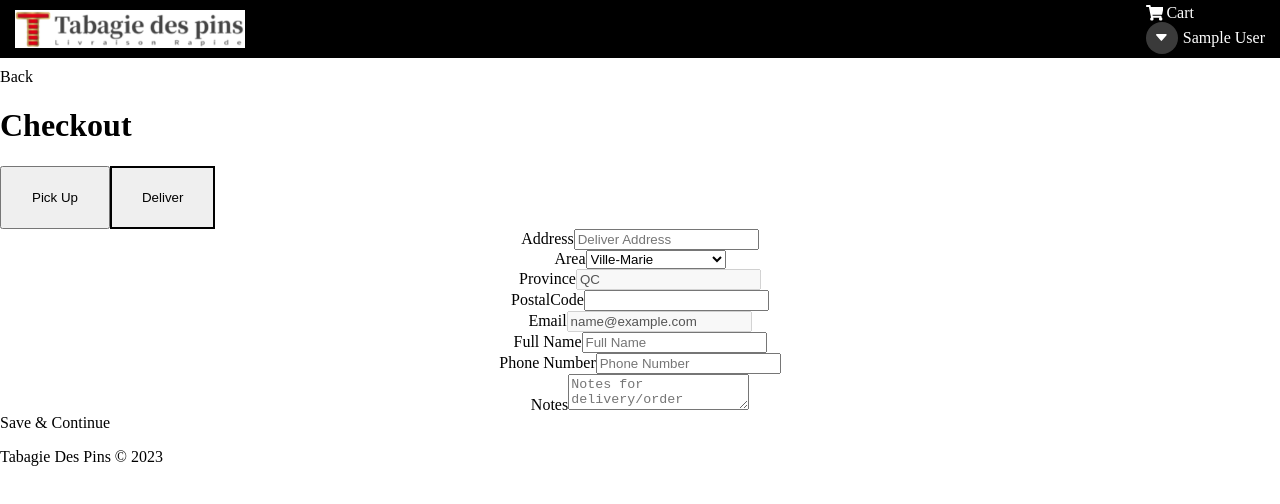
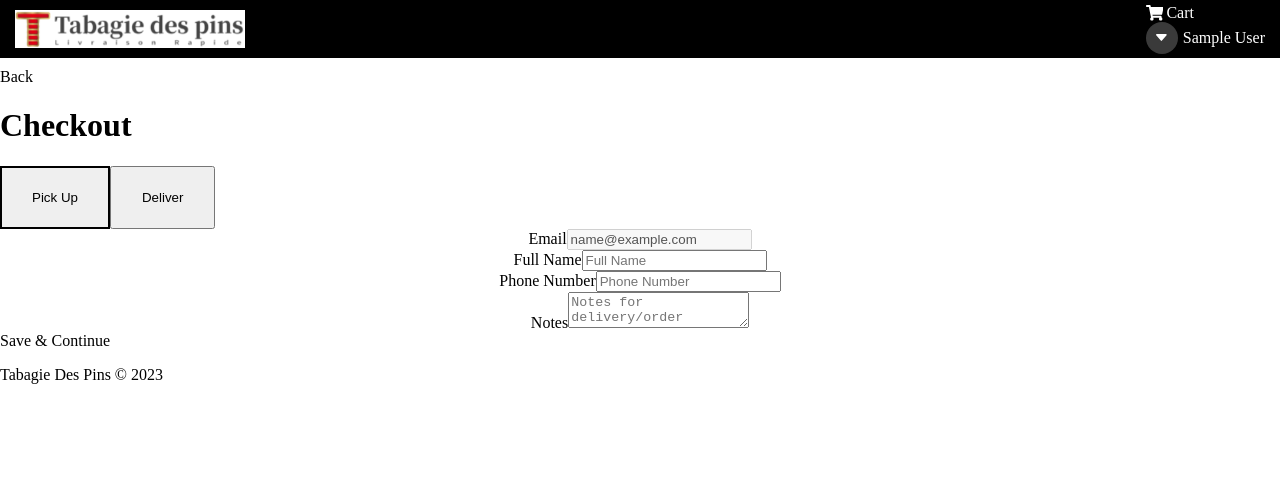
Before and after one commit to brian-pan/taba-retail, a React (Vite) app in the folder frontend/: page /checkout in a window 1280 px wide. Shown: the top 504 px of the page. Built offline with nearby package versions, Linux system fonts and the light colour scheme; sample sign-in values are in the browser's storage.

Commit message:
fix bool conditions after reconstructing cart state

```diff
--- a/frontend/src/screens/CheckoutScreen.tsx
+++ b/frontend/src/screens/CheckoutScreen.tsx
@@ -12,8 +12,8 @@ interface CheckoutScreenProps {}
 
 const CheckoutScreen: React.FunctionComponent<CheckoutScreenProps> = () => {
   // @ts-ignore
-  const { isPickUp } = useSelector((state) => state.cart);
-
+  const { cartOrderInfo } = useSelector((state) => state.cart);
+  const { isPickUp } = cartOrderInfo;
   const dispatch = useDispatch();
 
   return (
--- a/frontend/src/slices/feSlices/cartSlice.ts
+++ b/frontend/src/slices/feSlices/cartSlice.ts
@@ -73,7 +73,7 @@ const cartSlice = createSlice({
     },
     // Fn upd bool state whether user requires deliver
     setDeliverMethod: (state, action) => {
-      state.isPickUp = action.payload;
+      state.cartOrderInfo.isPickUp = action.payload;
       localStorage.setItem("cart", JSON.stringify(state));
     },
   },
```
